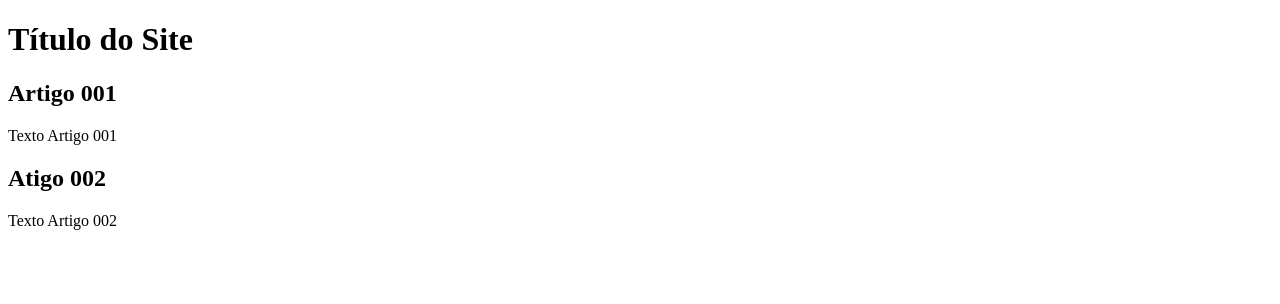
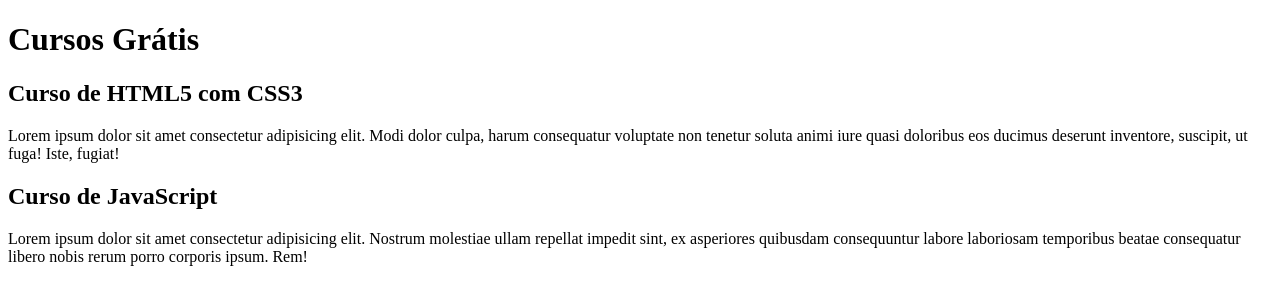
Before and after one commit to paulomodestoo/projeto-site, a plain HTML site: page index.html in a window 1280 px wide. Drawn offline with Linux system fonts and the light colour scheme.

Commit message:
comecei a escrever o conteúdo

```diff
--- a/index.html
+++ b/index.html
@@ -9,15 +9,15 @@
 <body>
     <main>
         <header>
-            <h1>Título do Site</h1>
+            <h1>Cursos Grátis</h1>
         </header>
         <article>
-            <h2>Artigo 001</h2>
-            <p>Texto Artigo 001</p>
+            <h2>Curso de HTML5 com CSS3</h2>
+            <p>Lorem ipsum dolor sit amet consectetur adipisicing elit. Modi dolor culpa, harum consequatur voluptate non tenetur soluta animi iure quasi doloribus eos ducimus deserunt inventore, suscipit, ut fuga! Iste, fugiat!</p>
         </article>
         <article>
-            <h2>Atigo 002</h2>
-            <p>Texto Artigo 002</p>
+            <h2>Curso de JavaScript</h2>
+            <p>Lorem ipsum dolor sit amet consectetur adipisicing elit. Nostrum molestiae ullam repellat impedit sint, ex asperiores quibusdam consequuntur labore laboriosam temporibus beatae consequatur libero nobis rerum porro corporis ipsum. Rem!</p>
         </article>
         </main>
 </body>
```
